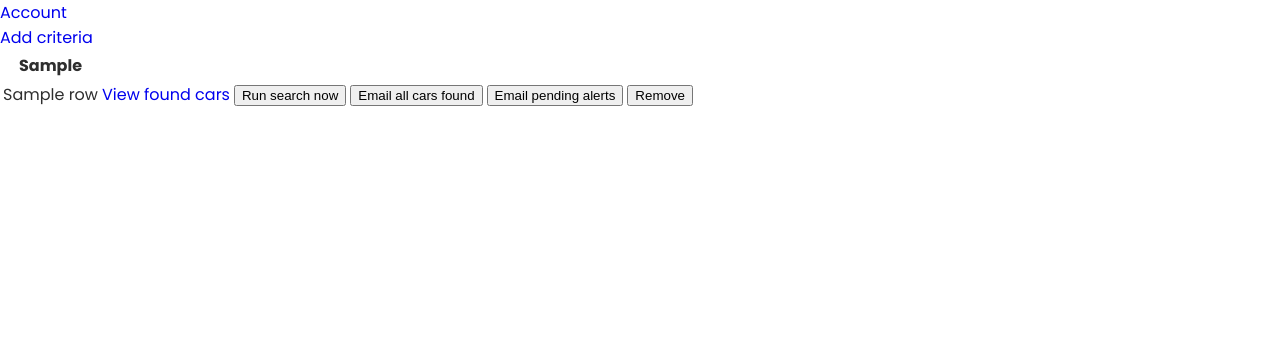
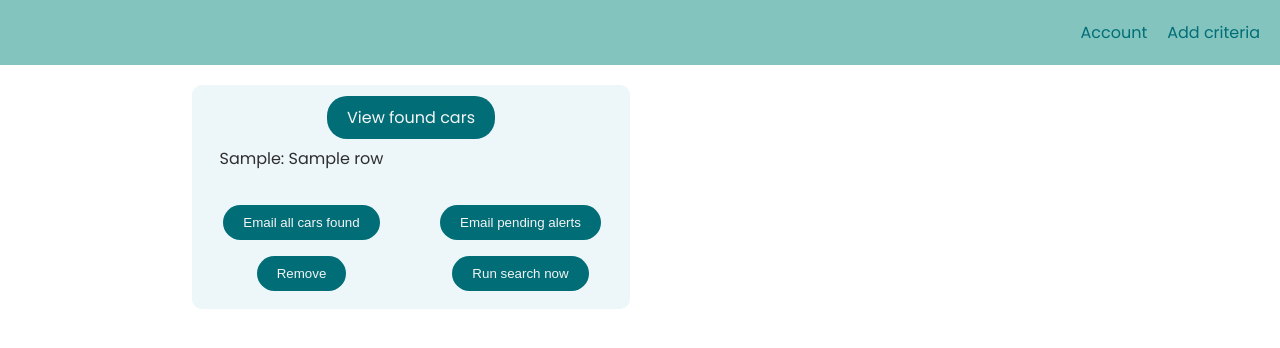
Before and after one commit to HenrySpeaker/Car-Listing-Tracker, a Flask app: template flaskapp/templates/criteria.html in a window 1280 px wide. Shown: the top 348 px of the page. Run offline with Flask 3, Linux system fonts and the light colour scheme; the template is opened without the code that fills it: most values are stand-ins (such as "Sample title", 1, 10 or a date in 2020); parts of the project's set-up code (start-up, migrations or seed data) failed here and were passed over.

Commit message:
Style criteria page

```diff
--- /dev/null
+++ b/flaskapp/static/criteria-styles.css
@@ -0,0 +1,50 @@
+.criteria-list {
+    margin-top: 20px;
+    display: grid;
+    grid-template-columns: 1fr;
+    column-gap: 20px;
+    row-gap: 20px;
+}
+
+.criteria-info-container {
+    text-align: center;
+    background-color: var(--light-gray);
+    border-radius: 10px;
+}
+
+.criteria-info {
+    display: grid;
+    grid-template-columns: 1fr 1fr;
+    padding-bottom: 10px;
+}
+
+.view-cars-link {
+    margin: 20px auto 0;
+}
+
+.view-cars-link a,
+.criteria-info-container button {
+    background-color: var(--dark-blue);
+    padding: 10px 20px;
+    border-radius: 20px;
+    color: whitesmoke;
+    border: none;
+}
+
+.criteria-info-container button {
+    margin: 8px 0;
+}
+
+@media (min-width: 650px) and (max-width: 1400px) {
+    .criteria-list {
+        grid-template-columns: 1fr 1fr;
+    }
+
+
+}
+
+@media (min-width: 1401px) {
+    .criteria-list {
+        grid-template-columns: 1fr 1fr 1fr;
+    }
+}
--- a/flaskapp/templates/criteria.html
+++ b/flaskapp/templates/criteria.html
@@ -2,51 +2,53 @@
 
 {% block title %}Account Info{% endblock %}
 
+{% block head %}<link rel="stylesheet" href="/static/criteria-styles.css">{% endblock %}
+
 {% block body %}
+    <header>
         <a href="/account">Account</a>
-    <br>
         <a href="/add-criteria">Add criteria</a>
-    <br>
+    </header>
+
+    <main>
+        <div class="container">
+            <div class="criteria-list">
                 {% if criteria %}
-    <table>
-        <tr>
+                    {% for row in criteria %}
+                    <div class="criteria-info-container">
+                        <p class="view-cars-link">
+                            <a href="/found-cars/{{ row['id'] }}">View found cars</a>
+                        </p>
+                        <div class="criteria-info">
                             {% for key in key_list %}
-            <th>{{ key_map[key] }}</th>
+                            <p class="{{ key }}">{{ key_map[key] }}: {{ row[key] }}</p>
                             {% endfor %}
-        </tr>
-        {% for row in criteria %}
-        <tr>
-            {% for key in key_list %}
-            <td id="{{ key }}">{{ row[key] }}</td>
-            {% endfor %}
-            <td id="view-cars">
-                <a href="/found-cars/{{ row['id'] }}">View found cars</a>
-            </td>
-            <td id="start-search">
+                        </div>
+                        <div class="criteria-info">
+
+                            <form action="/send-car-alerts/{{ row['id'] }}" method="POST" id="{{ row['id'] }}-remove-criteria">
+                                <button type="submit" id="{{ row['id'] }}" form="{{ row['id'] }}-remove-criteria" name="{{ row['id'] }}">Email all cars found</button>
+                            </form>
+
+                            <form action="/send-new-alerts/{{ row['id'] }}" method="POST" id="{{ row['id'] }}-send-all-cars">
+                                <button type="submit" id="{{ row['id'] }}" form="{{ row['id'] }}-send-all-cars" name="{{ row['id'] }}">Email pending alerts</button>
+                            </form>
+
+                            <form action="/remove-criteria/{{ row['id'] }}" method="POST" id="{{ row['id'] }}-send-pending-alerts">
+                                <button type="submit" id="{{ row['id'] }}" form="{{ row['id'] }}-send-pending-alerts" name="{{ row['id'] }}">Remove</button>
+                            </form>
+
                             <form action="/start-search/{{ row['id'] }}" method="POST" id="{{ row['id'] }}-start-search">
                                 <button type="submit" id="{{ row['id'] }}" form="{{ row['id'] }}-start-search" name="{{ row['id'] }}">Run search now</button>
                             </form>
-            </td>
-            <td id="send-car-alerts">
-                <form action="/send-car-alerts/{{ row['id'] }}" method="POST" id="{{ row['id'] }}-remove-criteria">
-                    <button type="submit" id="{{ row['id'] }}" form="{{ row['id'] }}-remove-criteria" name="{{ row['id'] }}">Email all cars found</button>
-                </form>
-            </td>
-            <td id="send-new-alerts">
-                <form action="/send-new-alerts/{{ row['id'] }}" method="POST" id="{{ row['id'] }}-send-all-cars">
-                    <button type="submit" id="{{ row['id'] }}" form="{{ row['id'] }}-send-all-cars" name="{{ row['id'] }}">Email pending alerts</button>
-                </form>
-            </td>
-            <td id="remove-criteria">
-                <form action="/remove-criteria/{{ row['id'] }}" method="POST" id="{{ row['id'] }}-send-pending-alerts">
-                    <button type="submit" id="{{ row['id'] }}" form="{{ row['id'] }}-send-pending-alerts" name="{{ row['id'] }}">Remove</button>
-                </form>
-            </td>
+                        </div>
+                    </div>
+                {% endfor %}
 
-        </tr>
-        {% endfor %}
-    </table>
+            </div>
                 {% else %}
                 <p>No criteria to display.</p>
             {% endif %}
+        </div>
+    </main>
 {% endblock %}
```
Also changed, not shown: tests/flaskapp_tests/test_app.py (+3 -7 lines). Lines whose indentation alone changed are shown as unchanged.
